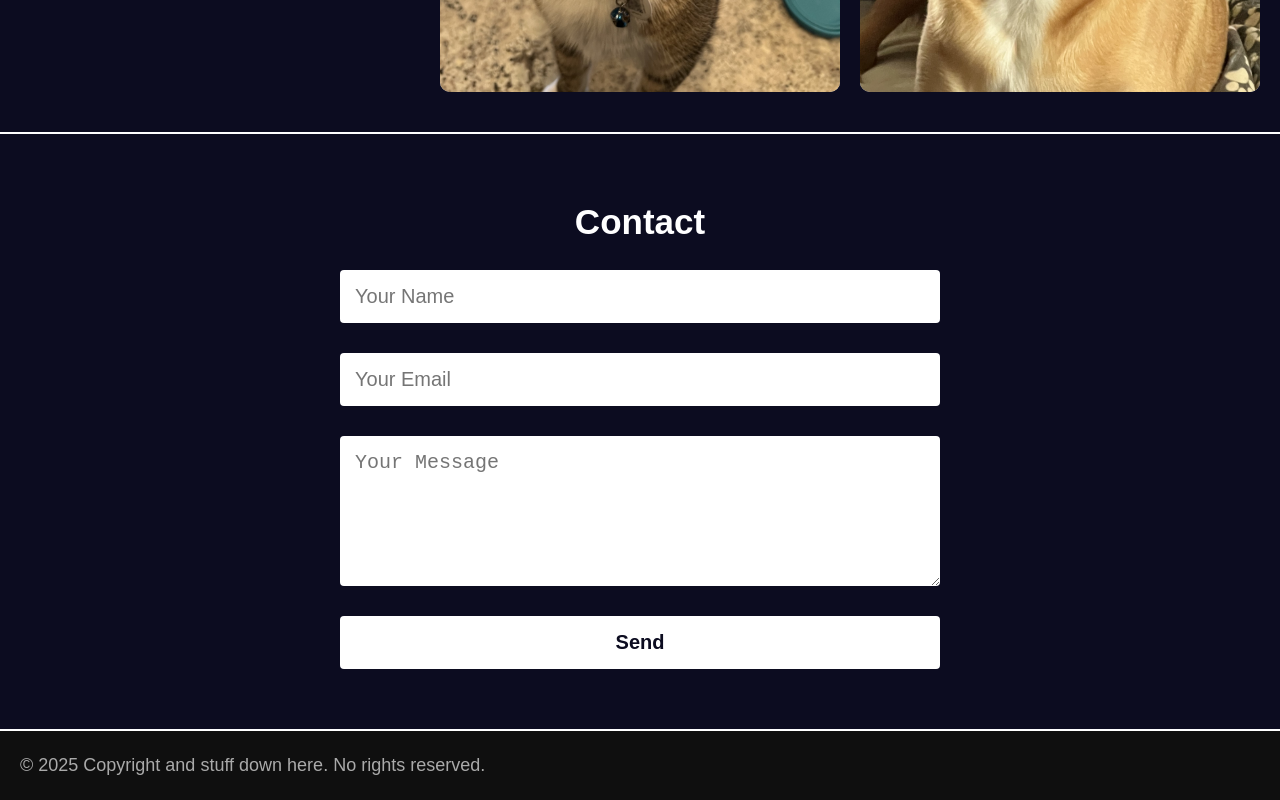
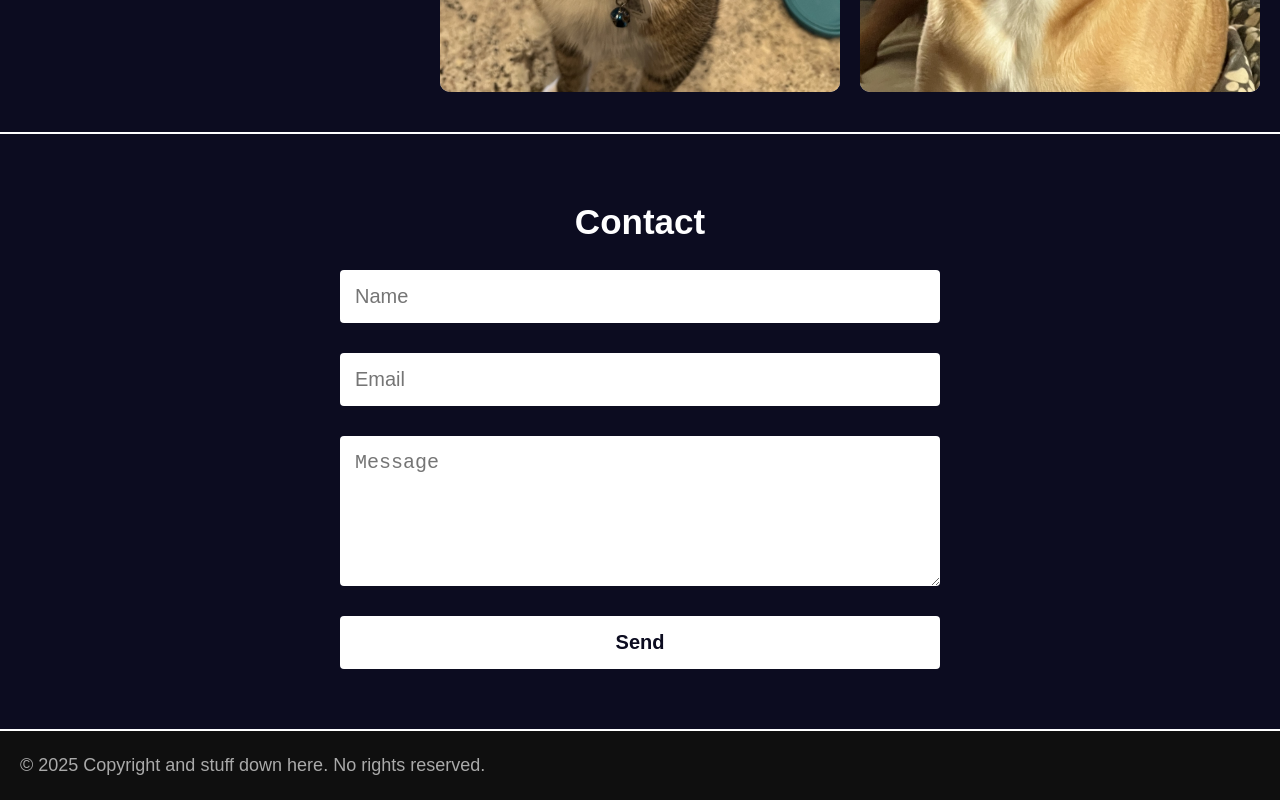
Before and after one commit to mjcat1n/Website, a plain HTML site: page index.html in a window 1280 px wide. Shown: the part 2258-3058 px from the top of the page. Drawn offline with Linux system fonts and the light colour scheme; a web font is replaced by a local one.

Commit message:
Finished the email form

```diff
--- a/index.html
+++ b/index.html
@@ -85,12 +85,12 @@
 
       <section id="contact">
         <h1>Contact</h1>
-        <form>
-          <input type="text" name="name" placeholder="Your Name" required />
-          <input type="email" name="email" placeholder="Your Email" required />
+        <form action="https://formsubmit.co/simplelogin-newsletter.exceeding358@simplelogin.com" method="POST">
+          <input type="text" name="name" placeholder="Name" required />
+          <input type="email" name="email" placeholder="Email" required />
           <textarea
             name="message"
-            placeholder="Your Message"
+            placeholder="Message"
             required
           ></textarea>
           <button type="submit">Send</button>
```
